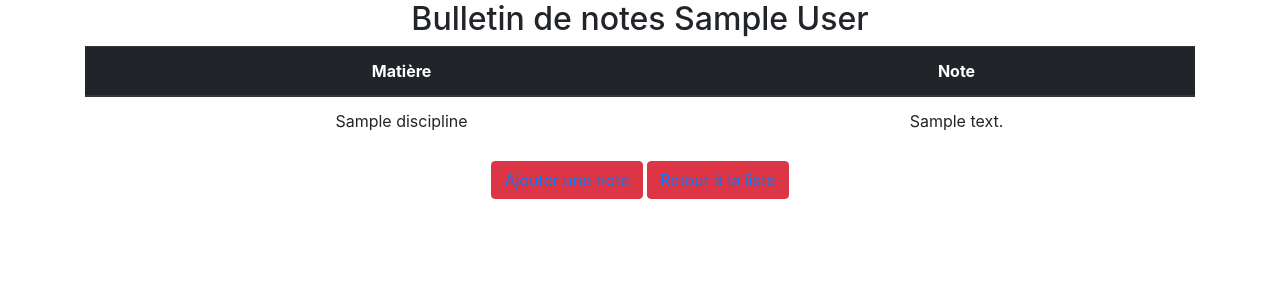
After one commit to roche426/CakePHP, a CakePHP app: the page made by app/View/Students/note.ctp in a window 1280 px wide. The commit adds this page. Shown: the top 300 px of the page. Run offline with PHP 8.4 and a stand-in for CakePHP, Linux system fonts and the light colour scheme; the template is opened without the code that fills it: most values are stand-ins (such as "Sample title", 1, 10 or a date in 2020); some libraries are stand-ins or nearby versions.

Commit message:
relation model + ajout note

```diff
--- /dev/null
+++ b/app/Model/Note.php
@@ -0,0 +1,5 @@
+<?php
+
+class Note extends AppModel
+{
+}
--- a/app/Model/Student.php
+++ b/app/Model/Student.php
@@ -2,5 +2,5 @@
 
 class Student extends AppModel
 {
-
+    public $hasMany = 'Note';
 }
--- a/app/View/Students/add.ctp
+++ b/app/View/Students/add.ctp
@@ -22,7 +22,8 @@
                     ));
                 ?>
             <div class="card-footer">
-                <?= $this->Form->end('Enregister');?>    </div>
+                <?= $this->Form->end('Enregister');?>
+            </div>
            </div>
     </div>
 
--- a/app/View/Students/index.ctp
+++ b/app/View/Students/index.ctp
@@ -21,6 +21,7 @@
           <td>
               <p class="btn btn-danger"><?= $this->Html->link('Editer', array('action' => 'edit', $student['Student']['id'])); ?></p>
               <p class="btn btn-danger"><?= $this->Html->link('Supprimer', array('action' => 'delete', $student['Student']['id'])); ?></p>
+              <p class="btn btn-danger"><?= $this->Html->link('Notes', array('action' => 'note',  $student['Student']['id'])); ?></p>
           </td>
       </tr>
       <?php endforeach;
--- /dev/null
+++ b/app/View/Students/note.ctp
@@ -0,0 +1,29 @@
+<div align="center" ">
+    <h2>Bulletin de notes
+        <?= $student['Student']['first_name']?>
+        <?= $student['Student']['last_name']?>
+    </h2>
+<table class="table">
+  <thead class="thead-dark">
+    <tr align="center">
+      <th scope="col">Matière</th>
+      <th scope="col">Note</th>
+    </tr>
+  </thead>
+  <tbody>
+  <?php
+foreach ($notes as $note) : ?>
+  <tr align="center">
+
+      <td> <?= $note['discipline'];?> </td>
+      <td> <?=$note['note'];?> </td>
+  </tr>
+ <?php endforeach; ?>
+
+  </tbody>
+</table>
+
+<p class="btn btn-danger"><?= $this->Html->link('Ajouter une note', array('controller' => 'Notes','action' => 'add', $student['Student']['id'])
+    );?></p>
+<p class="btn btn-danger"><?= $this->Html->link('Retour à la liste', array('action' => 'index'));?></p>
+</div>
```
Also changed, not shown: app/Controller/NotesController.php (added, +28 -0 lines), app/Controller/StudentsController.php (+8 -0 lines), app/View/Notes/add.ctp (added, +35 -0 lines).
